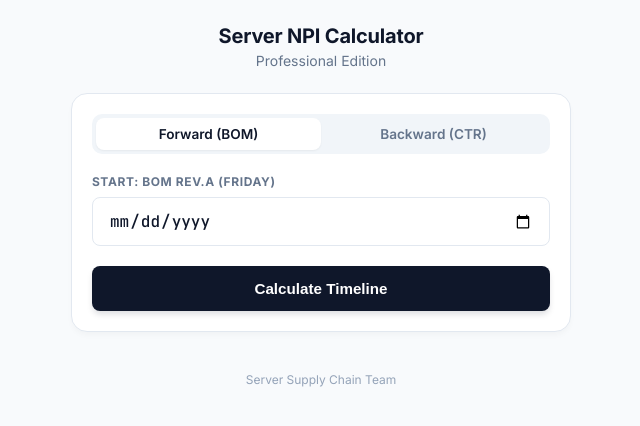
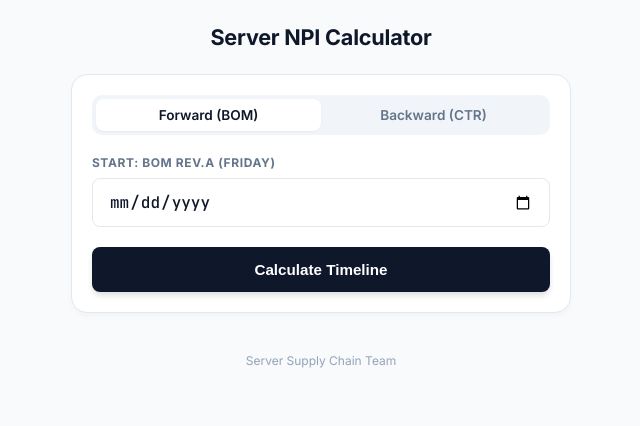
Before and after one commit to SCM-NPI/NPItool, a plain HTML site: page index.html in a window 1280 px wide. Shown: the whole page, without its empty margins (319-959 px from the left). Drawn offline with Linux system fonts and the light colour scheme.

Commit message:
Add files via upload

```diff
--- a/index.html
+++ b/index.html
@@ -3,38 +3,28 @@
 <head>
 <meta charset="UTF-8">
 <meta name="viewport" content="width=device-width, initial-scale=1.0, maximum-scale=1.0, user-scalable=no">
-<title>Server NPI Pro</title>
+<title>Server NPI Calculator</title>
 <link rel="preconnect" href="https://fonts.googleapis.com">
 <link rel="preconnect" href="https://fonts.gstatic.com" crossorigin>
 <link href="https://fonts.googleapis.com/css2?family=Inter:wght@400;500;600;700&family=JetBrains+Mono:wght@500&display=swap" rel="stylesheet">
 
 <style>
   :root {
-    /* Base Theme - Professional Slate */
+    /* Professional Slate Theme */
     --bg-body: #f8fafc;       /* Slate 50 */
     --bg-card: #ffffff;
-    --primary: #0f172a;       /* Slate 900 (Deep Navy) */
+    --primary: #0f172a;       /* Slate 900 */
     --accent:  #2563eb;       /* Blue 600 */
 
     --text-main: #334155;     /* Slate 700 */
     --text-sub:  #64748b;     /* Slate 500 */
     --border:    #e2e8f0;     /* Slate 200 */
 
-    /* --- NEW Diverse Cool Tone Palette for Stakeholders --- */
-
-    /* R&D: Tech Cyan (科技青) - Precise, Technical */
-    --eng-bg: #ecfeff; --eng-text: #0891b2;
-
-    /* Sourcing: Deep Indigo (深靛藍) - Corporate, Serious, replacing orange */
-    --src-bg: #eef2ff; --src-text: #3730a3;
-
-    /* Factory: Cool Emerald (冷翠綠) - Operational, calm */
-    --fac-bg: #ecfdf5; --fac-text: #059669;
-
-    /* PM: Cool Violet (紫羅蘭) - Management, coordination */
+    /* Stakeholder Badges */
+    --eng-bg: #f0f9ff; --eng-text: #0369a1;
+    --src-bg: #fff7ed; --src-text: #c2410c;
+    --fac-bg: #f0fdf4; --fac-text: #15803d;
     --pm-bg:  #f5f3ff; --pm-text: #7c3aed;
-
-    /* ------------------------------------------------------ */
 
     --font-sans: 'Inter', -apple-system, sans-serif;
     --font-mono: 'JetBrains Mono', monospace;
@@ -52,19 +42,14 @@
 
   .container { max-width: 500px; margin: 0 auto; }
 
-  /* Header */
+  /* Header - Cleaned up */
   .header { margin-bottom: 24px; text-align: center; }
   .header h1 {
     margin: 0;
-    font-size: 1.25rem;
+    font-size: 1.35rem; /* Slightly larger */
     font-weight: 700;
     color: var(--primary);
     letter-spacing: -0.01em;
-  }
-  .header p {
-    margin: 4px 0 0;
-    color: var(--text-sub);
-    font-size: 0.875rem;
   }
 
   /* Input Panel */
@@ -203,12 +188,13 @@
     margin-bottom: 10px;
   }
 
+  /* UPDATED: L-Tag Styling with Color */
   .l-tag {
     font-family: var(--font-mono);
     font-size: 0.75rem;
     font-weight: 700;
-    color: var(--text-sub);
-    background: #f1f5f9;
+    color: var(--accent); /* Bright Blue Text */
+    background: #eff6ff; /* Very Light Blue Background */
     padding: 3px 8px;
     border-radius: 6px;
   }
@@ -239,13 +225,13 @@
     white-space: normal;
   }
 
-  /* Updated Color Assignments */
+  /* Colors */
   .eng .owner-pill { background: var(--eng-bg); color: var(--eng-text); }
   .src .owner-pill { background: var(--src-bg); color: var(--src-text); }
   .fac .owner-pill { background: var(--fac-bg); color: var(--fac-text); }
   .pm  .owner-pill { background: var(--pm-bg); color: var(--pm-text); }
 
-  /* CTR Style */
+  /* CTR Style - Keeps dark blue bg for emphasis */
   .ctr-card {
     border: 1px solid var(--primary);
     background: #f8fafc;
@@ -267,8 +253,7 @@
 
   <div class="header">
     <h1>Server NPI Calculator</h1>
-    <p>Professional Edition</p>
-  </div>
+    </div>
 
   <div class="input-panel">
 
@@ -321,6 +306,7 @@
     const inputDate = new Date(inputStr);
     let ctrDate, bomDate;
 
+    // --- Logic: BOM (Fri) <-> CTR (Mon) = 101 Days ---
     if (currentMode === 'bom') {
       bomDate = new Date(inputDate);
       ctrDate = new Date(bomDate);
@@ -331,22 +317,43 @@
       bomDate.setDate(ctrDate.getDate() - 101);
     }
 
-    // --- Task Definitions (No changes in logic here) ---
+    // --- Task Definitions ---
     const tasks = [
       { w: -15, name: "BOM Rev.A (Lockdown)", dur: 0, owner: "R&D", type: "eng", fixed: true },
       { w: -14, name: "PDM template submission", dur: 0, owner: "NPI BA, PDM", type: "pm" },
+
+      // L-13 Deadline -> Work happens L-14 Mon ~ L-14 Fri
       { w: -13, name: "Corporate BOM completion", dur: 1, owner: "PDM, NPI BA", type: "pm" },
+
+      // L-12 Friday Milestone
       { w: -12, name: "Pilot config release", dur: 0, owner: "CTO engineer", type: "eng", isFri: true },
+
+      // L-11 Deadline -> Work happens L-13 Mon ~ L-12 Fri (approx 2W)
       { w: -11, name: "RSP BOM completion", dur: 2, owner: "RSP PM, Site Enablement PM, NPI BA", type: "pm" },
       { w: -11, name: "Raw part PIR completion", dur: 2, owner: "Sourcing, NPI BA", type: "src" },
+
+      // L-10 Deadline -> Work happens L-11 Mon ~ L-10 Fri
       { w: -10, name: "PO placement", dur: 1, owner: "RMM", type: "src" },
+
+      // L-10 Friday Milestone
       { w: -10, name: "PDM rule submission", dur: 0, owner: "NPI PM, TPM", type: "pm", isFri: true },
+
+      // L-9 Deadline -> Work happens L-11 Mon ~ L-9 Fri (2W)
       { w: -9, name: "ZMOD PIR completion", dur: 2, owner: "Sourcing, NPI BA", type: "src" },
+
       { w: -7, name: "UCID (Config Defined)", dur: 0, owner: "CTO engineer", type: "eng" },
+
+      // Virtual Pilot: L-6 Start (2 Weeks)
       { w: -6, name: "Virtual Pilot", dur: 2, owner: "Site PM, TPM, NPI PM", type: "fac", isRange: true },
+
       { w: -5, name: "Material ready for build", dur: 0, owner: "Sourcing, RMM", type: "src" },
+
+      // SP Build: L-4 Start (2 Weeks)
       { w: -4, name: "SP Build", dur: 2, owner: "Site PM, TPM, NPI PM", type: "fac", isRange: true },
+
+      // MVB Build: L-2 Start (2 Weeks)
       { w: -2, name: "MVB Build", dur: 2, owner: "Site PM, TPM, NPI PM", type: "fac", isRange: true },
+
       { w: 0, name: "CTR (Clear to Ramp)", dur: 0, owner: "Site Enablement PM, NPI PM", type: "pm", isCTR: true }
     ];
 
```
